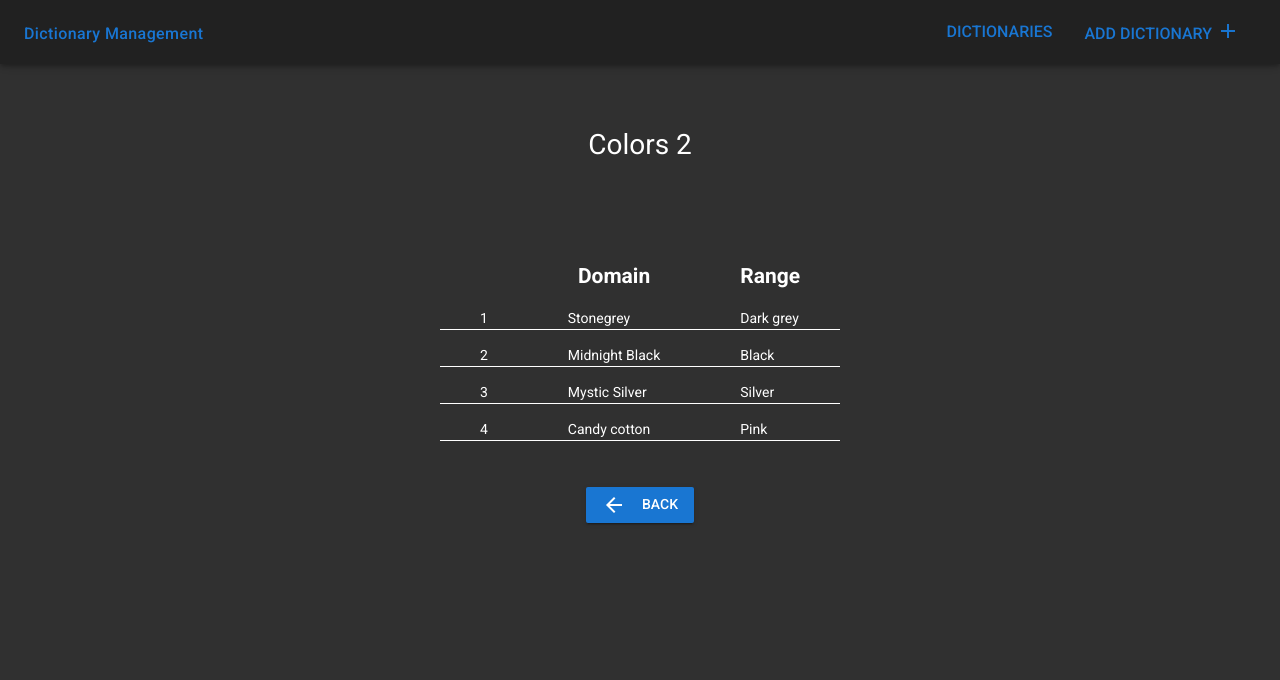
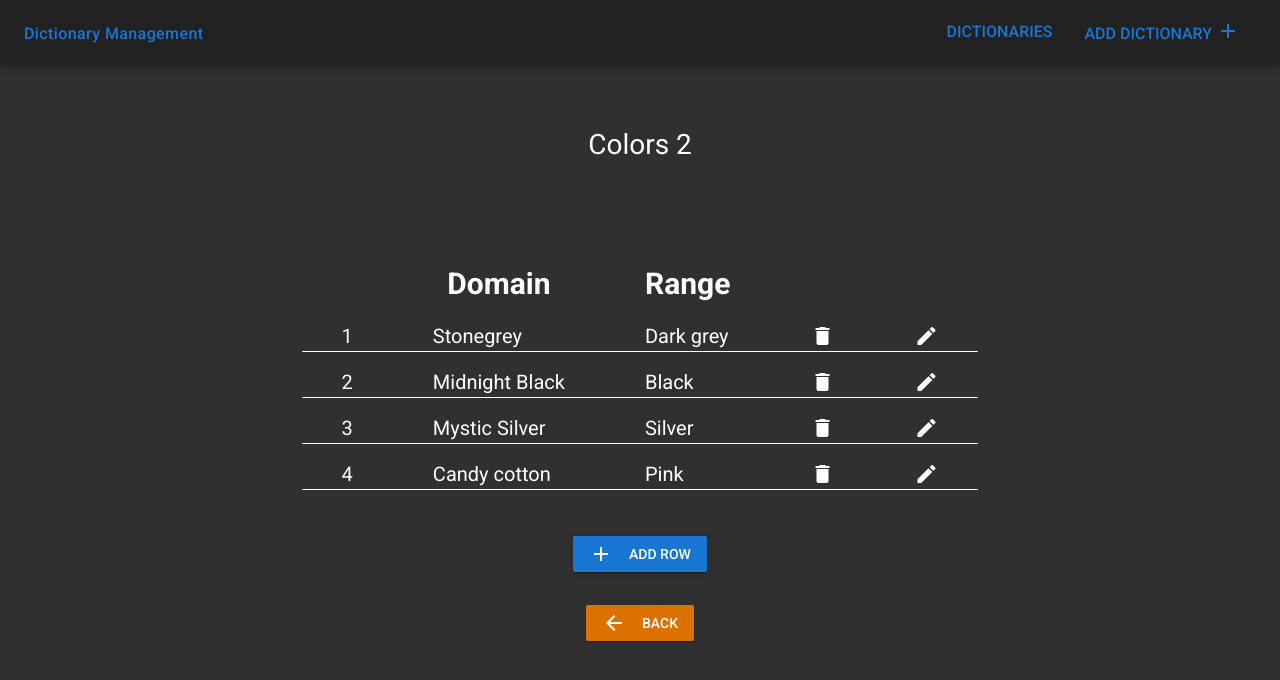
Before and after one commit to Doszka813/dictionary-management-app, a Vue app: page /dictionary/1 in a window 1280 px wide. Shown: the top 680 px of the page. Built offline with nearby package versions, Linux system fonts and the light colour scheme.

Commit message:
minor fixes

```diff
--- a/src/components/DictionariesManager.vue
+++ b/src/components/DictionariesManager.vue
@@ -37,7 +37,7 @@
             </table>
             <v-btn color="error" @click="removeDictionary(index)">Delete</v-btn>
             <router-link :to="{path: '/dictionary/' + dictionary.id }">
-              <v-btn color="warning">Edit</v-btn>
+              <v-btn color="dark">Edit</v-btn>
             </router-link>
           </v-card-text>
         </v-card>
@@ -75,6 +75,7 @@ h1 {
 }
 
 table {
+  font-size: 20px;
   margin: 40px auto;
   border-collapse: collapse;
 }
--- a/src/components/DictionaryCreator.vue
+++ b/src/components/DictionaryCreator.vue
@@ -8,7 +8,7 @@
       <v-btn color="primary" :disabled="!valid" @click="submitName">Create</v-btn>
       <v-btn color="error" @click="clear">Clear</v-btn>
       <router-link to="/dictionaries">
-        <v-btn color="warning"><v-icon>arrow_back</v-icon>Back</v-btn>
+        <v-btn color="warning" darken-1><v-icon>arrow_back</v-icon>Back</v-btn>
       </router-link>
     </v-form>
     <v-form v-if="isNameAdded" ref="form" lazy-validation>
@@ -21,7 +21,7 @@
       <br>
       <v-btn color="primary" :disabled="!valid" @click="submit">Submit</v-btn>
       <v-btn color="error" @click="clear">Clear</v-btn>
-      <v-btn color="warning"><v-icon>arrow_back</v-icon>Back</v-btn>
+      <v-btn color="warning" darken-1 @click="isNameAdded = !isNameAdded"><v-icon>arrow_back</v-icon>Back</v-btn>
       <br>
       <br>
       <div id="preview" v-if="dictionary.pairs.length>0">
@@ -55,6 +55,7 @@ export default {
     return {
       dictionaries: dictionaries,
       dictionary: {
+        id: dictionaries.length,
         name: '',
         pairs: []
       },
--- a/src/components/DictionaryView.vue
+++ b/src/components/DictionaryView.vue
@@ -11,17 +11,27 @@
         <th>
           <h2>Range</h2>
         </th>
+        <th></th>
       </tr>
       <tr v-for="(pair, index) in dictionaries[id].pairs" :key="index">
         <td>{{index+1}}</td>
         <td>{{pair.domain}}</td>
         <td>{{pair.range}}</td>
+        <td @click="removePair(index)">
+          <v-icon dark>delete</v-icon>
+        </td>
+        <td @click="editPair(index)">
+          <v-icon>edit</v-icon>
+        </td>
       </tr>
     </table>
+    <v-btn color="blue darken-2" dark>
+      <v-icon dark left>add</v-icon>Add row</v-btn>
+    <br>
+    <br>
     <router-link to="/dictionaries">
-      <v-btn color="blue darken-2" dark>
-        <v-icon dark left>arrow_back</v-icon>Back
-      </v-btn>
+      <v-btn color="warning darken-1" dark>
+        <v-icon left>arrow_back</v-icon>Back</v-btn>
     </router-link>
   </div>
 </template>
@@ -37,6 +47,11 @@ export default {
       id: this.$route.params.id,
     }
   },
+  methods: {
+    removePair(index) {
+      this.dictionaries[this.id].pairs.splice(index, 1);
+    }
+  }
 }
 </script>
 
@@ -46,6 +61,7 @@ h1 {
 }
 
 table {
+  font-size: 20px;
   margin: 40px auto;
   border-collapse: collapse;
 }
```
